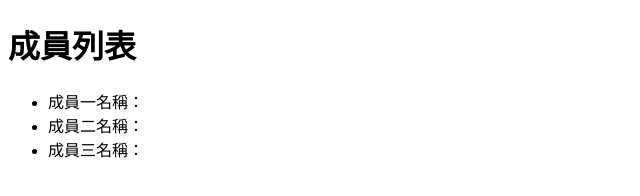
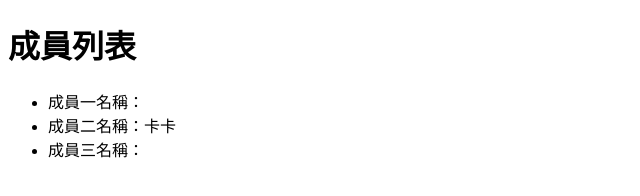
Before and after one commit to sammy1208/react-work-git05, a plain HTML site: page index.html in a window 1280 px wide. Shown: the full height of the page, 0-640 px from the left. Drawn offline with Linux system fonts and the light colour scheme.

Commit message:
新增成員2 名稱

```diff
--- a/index.html
+++ b/index.html
@@ -9,7 +9,7 @@
     <h1>成員列表</h1>
     <ul>
         <li>成員一名稱：</li>
-        <li>成員二名稱：</li>
+        <li>成員二名稱：卡卡</li>
         <li>成員三名稱：</li>
     </ul>
 </body>
```
